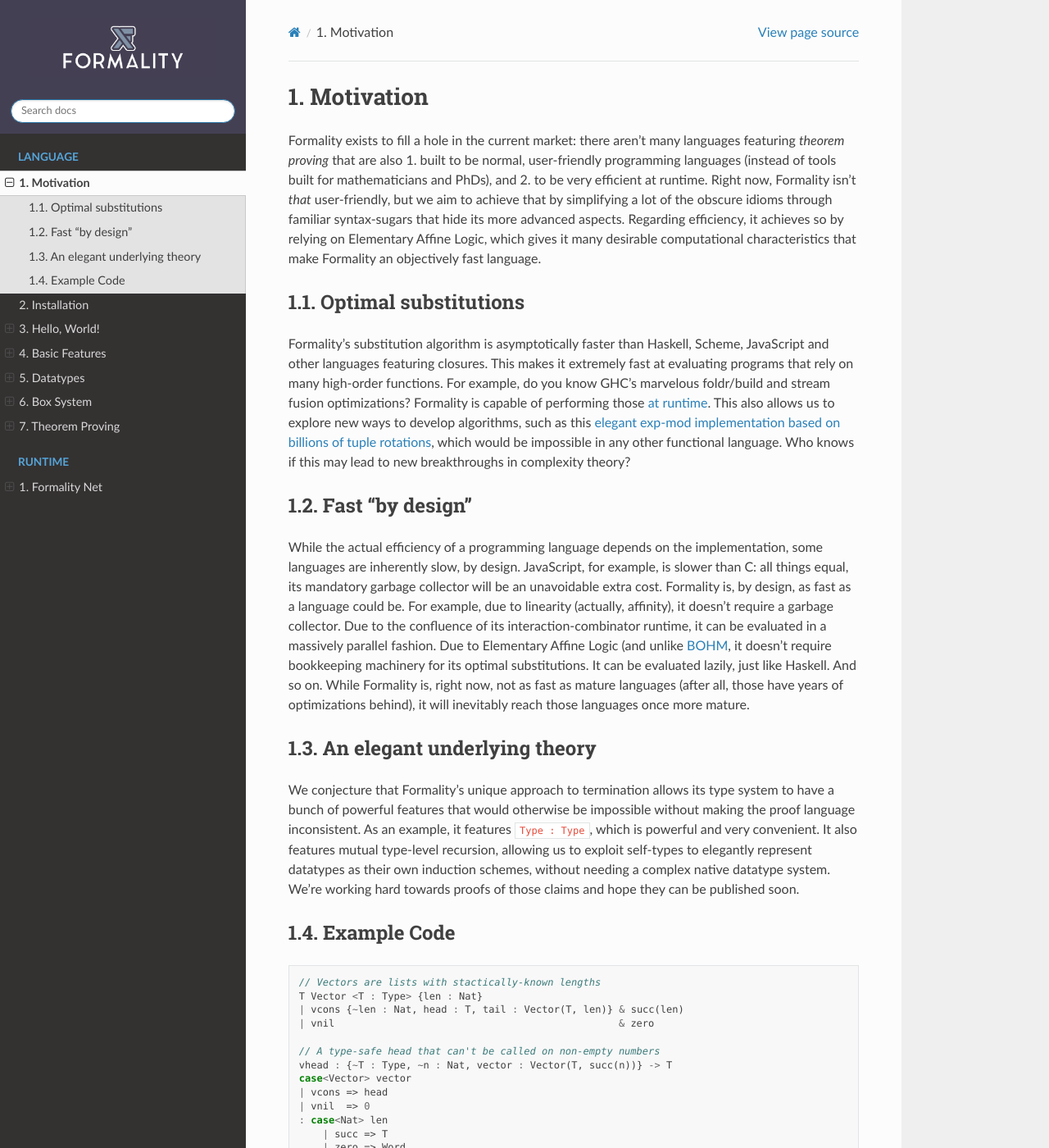
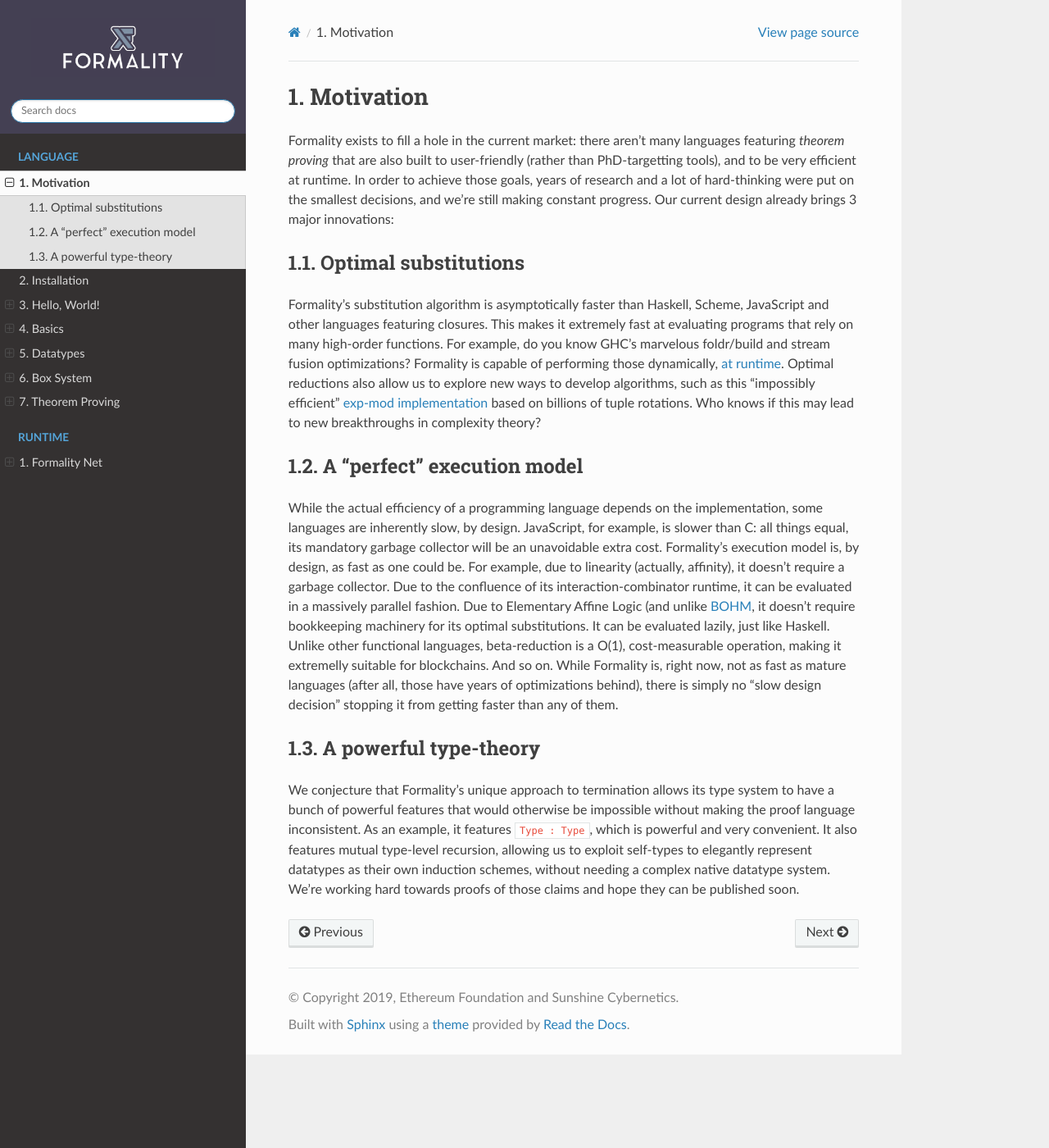
Before and after one commit to Soonad/docs.formality-lang.org, a Sphinx documentation site: the page built from docs/source/language/Motivation.md, in a window 1280 px wide and 1400 px high. Shown: the whole window at 82% size. Built offline with Sphinx 7.4.7 and the Read the Docs theme 2.0.0, drawn with Linux system fonts in a browser that asks for light colours; pages that are not in the unit, such as notebooks, are missing from menus; some of the changed text lies outside the part shown.

Commit message:
Many minor updates

````diff
--- a/docs/source/index.rst
+++ b/docs/source/index.rst
@@ -1,7 +1,7 @@
 Welcome to Formality's documentation!
 =====================================
 
-Formality is an optimal functional programming language featuring theorem proving. It is similar to Agda and Idris in functionality, but takes a different approach to termination and induction: instead of native datatypes with structural recursion, it uses λ-encodings, self-types and relies on a different underlying logic, "elementary affine", which gives it an elegant halting argument. This gives it some unique properties such as optimal substitutions, practical efficiency, and an elegant underlying theory.
+Formality is an optimal functional programming language featuring theorem proving. It is similar to Agda and Idris in functionality, but takes a different approach to termination and induction: instead of a somewhat "hard-coded" structural recursion checker, it is based on Elementary Affine Logic, which gives it an elegant halting argument and complexity class, as well as great properties such as optimal substitutions, no garbage-collection, and an expressive type-theory with self-encoded inductive datatypes.
 
 Table of contents
 =====================================
@@ -15,7 +15,7 @@
    language/Motivation
    language/Installation
    language/Hello,-world!
-   language/Basic-Features
+   language/Basics
    language/Datatypes
    language/Box-System
    language/Theorem-Proving
--- a/docs/source/language/Motivation.md
+++ b/docs/source/language/Motivation.md
@@ -1,42 +1,15 @@
 # Motivation
 
-Formality exists to fill a hole in the current market: there aren't many languages featuring *theorem proving* that are also 1. built to be normal, user-friendly programming languages (instead of tools built for mathematicians and PhDs), and 2. to be very efficient at runtime. Right now, Formality isn't *that* user-friendly, but we aim to achieve that by simplifying a lot of the obscure idioms through familiar syntax-sugars that hide its more advanced aspects. Regarding efficiency, it achieves so by relying on Elementary Affine Logic, which gives it many desirable computational characteristics that make Formality an objectively fast language.
+Formality exists to fill a hole in the current market: there aren't many languages featuring *theorem proving* that are also built to user-friendly (rather than PhD-targetting tools), and to be very efficient at runtime. In order to achieve those goals, years of research and a lot of hard-thinking were put on the smallest decisions, and we're still making constant progress. Our current design already brings 3 major innovations:
 
 ### Optimal substitutions
 
-Formality's substitution algorithm is asymptotically faster than Haskell, Scheme, JavaScript and other languages featuring closures. This makes it extremely fast at evaluating programs that rely on many high-order functions. For example, do you know GHC's marvelous foldr/build and stream fusion optimizations? Formality is capable of performing those [at runtime](https://medium.com/@maiavictor/solving-the-mystery-behind-abstract-algorithms-magical-optimizations-144225164b07). This also allows us to explore new ways to develop algorithms, such as this [elegant exp-mod implementation based on billions of tuple rotations](https://gist.github.com/MaiaVictor/e556062185c5863d814980123e03630f), which would be impossible in any other functional language. Who knows if this may lead to new breakthroughs in complexity theory?
+Formality's substitution algorithm is asymptotically faster than Haskell, Scheme, JavaScript and other languages featuring closures. This makes it extremely fast at evaluating programs that rely on many high-order functions. For example, do you know GHC's marvelous foldr/build and stream fusion optimizations? Formality is capable of performing those dynamically, [at runtime](https://medium.com/@maiavictor/solving-the-mystery-behind-abstract-algorithms-magical-optimizations-144225164b07). Optimal reductions also allow us to explore new ways to develop algorithms, such as this "impossibly efficient" [exp-mod implementation](https://gist.github.com/MaiaVictor/e556062185c5863d814980123e03630f) based on billions of tuple rotations. Who knows if this may lead to new breakthroughs in complexity theory?
 
-### Fast "by design"
+### A "perfect" execution model
 
-While the actual efficiency of a programming language depends on the implementation, some languages are inherently slow, by design. JavaScript, for example, is slower than C: all things equal, its mandatory garbage collector will be an unavoidable extra cost. Formality is, by design, as fast as a language could be. For example, due to linearity (actually, affinity), it doesn't require a garbage collector. Due to the confluence of its interaction-combinator runtime, it can be evaluated in a massively parallel fashion. Due to Elementary Affine Logic (and unlike [BOHM](https://github.com/cls/bohm), it doesn't require bookkeeping machinery for its optimal substitutions. It can be evaluated lazily, just like Haskell. And so on. While Formality is, right now, not as fast as mature languages (after all, those have years of optimizations behind), it will inevitably reach those languages once more mature.
+While the actual efficiency of a programming language depends on the implementation, some languages are inherently slow, by design. JavaScript, for example, is slower than C: all things equal, its mandatory garbage collector will be an unavoidable extra cost. Formality's execution model is, by design, as fast as one could be. For example, due to linearity (actually, affinity), it doesn't require a garbage collector. Due to the confluence of its interaction-combinator runtime, it can be evaluated in a massively parallel fashion. Due to Elementary Affine Logic (and unlike [BOHM](https://github.com/cls/bohm), it doesn't require bookkeeping machinery for its optimal substitutions. It can be evaluated lazily, just like Haskell. Unlike other functional languages, beta-reduction is a O(1), cost-measurable operation, making it extremelly suitable for blockchains. And so on. While Formality is, right now, not as fast as mature languages (after all, those have years of optimizations behind), there is simply no "slow design decision" stopping it from getting faster than any of them.
 
-### An elegant underlying theory
+### A powerful type-theory
 
 We conjecture that Formality's unique approach to termination allows its type system to have a bunch of powerful features that would otherwise be impossible without making the proof language inconsistent. As an example, it features `Type : Type`, which is powerful and very convenient. It also features mutual type-level recursion, allowing us to exploit self-types to elegantly represent datatypes as their own induction schemes, without needing a complex native datatype system. We're working hard towards proofs of those claims and hope they can be published soon.
-
-### Example Code
-
-```javascript
-// Vectors are lists with stactically-known lengths
-T Vector <T : Type> {len : Nat}
-| vcons {~len : Nat, head : T, tail : Vector(T, len)} & succ(len)
-| vnil                                                & zero
-
-// A type-safe head that can't be called on non-empty numbers
-vhead : {~T : Type, ~n : Nat, vector : Vector(T, succ(n))} -> T
-case<Vector> vector
-| vcons => head
-| vnil  => 0
-: case<Nat> len
-    | succ => T
-    | zero => Word
-    : Type
-
-// The built-in equality type
-Eq : {~A : Type, ~B : Type, ~a : A, ~b : B} -> Type
-  a == b
-
-// Congruence (`a == b` implies `f(a) == f(b)`)
-cong : {~A : Type, ~B : Type, ~a : A, ~b : A, ~f : A -> B, ~e : a == b} -> f(a) == f(b)
-  rewrite<e>{x in f(a) == f(x)}(refl<f(a)>)
-```
````
Also changed, not shown: docs/source/language/Basics.md (renamed from docs/source/language/Basic-Features.md, +22 -42 lines).
